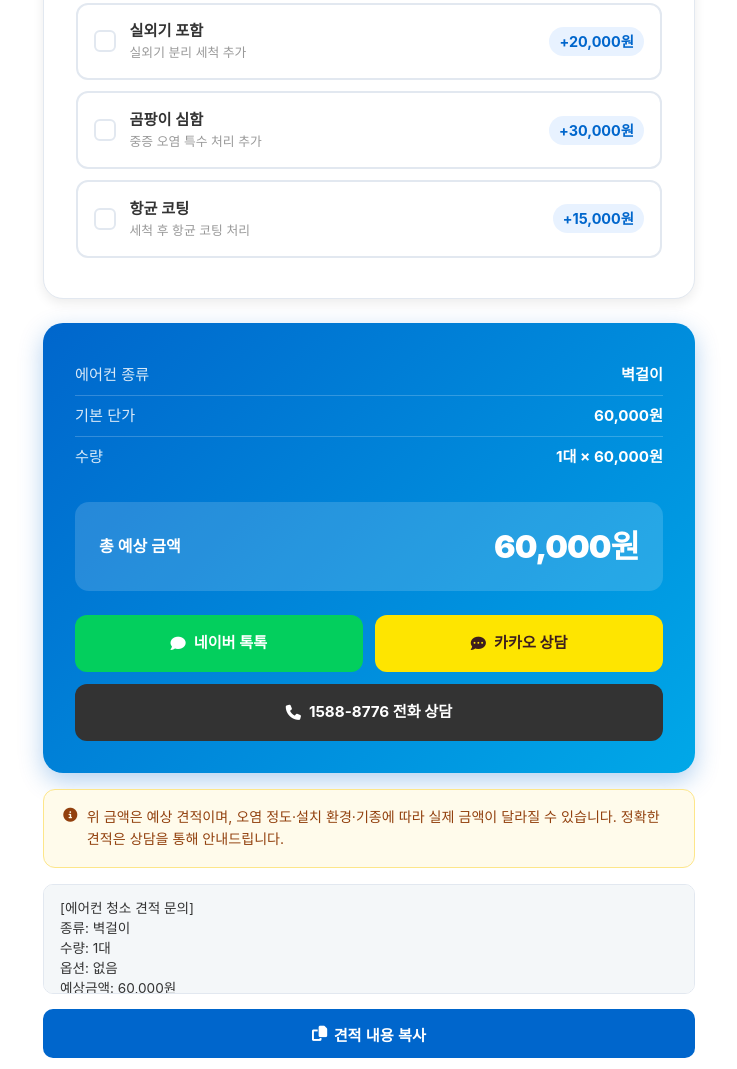
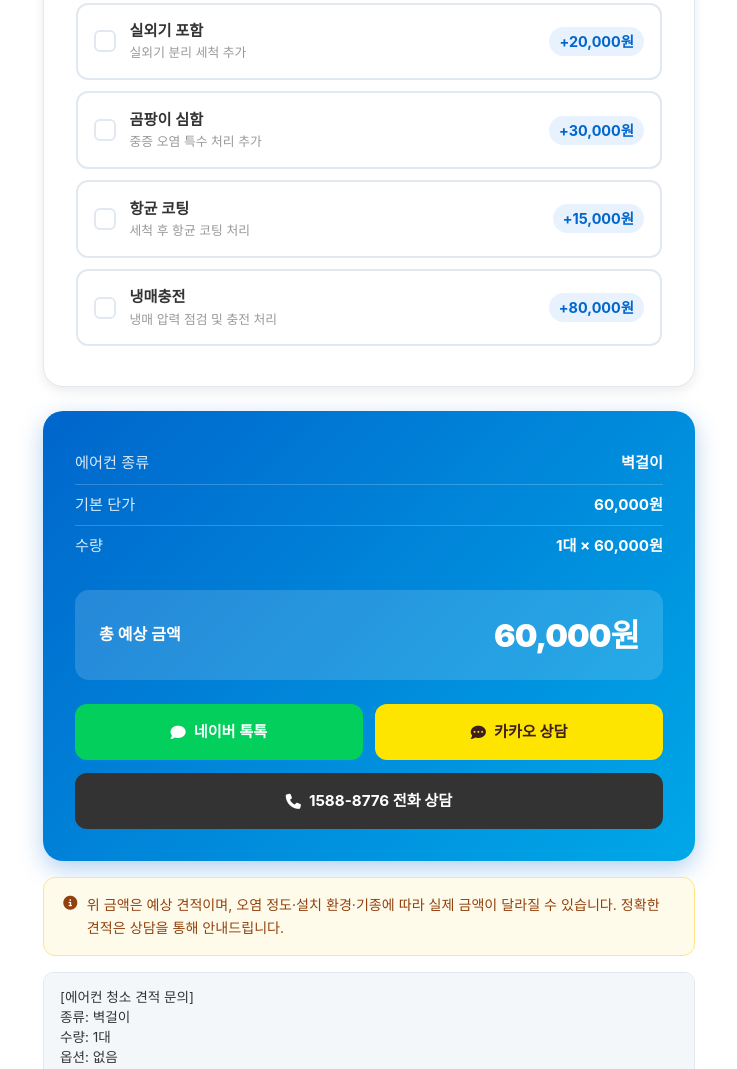
Before and after one commit to wooniroh-source/product-cporkr, a website: page public/estimate.html in a window 1280 px wide. Shown: the part 1185-2254 px from the top of the page, without its empty margins (271-1008 px from the left). Drawn offline with Linux system fonts and the light colour scheme.

Commit message:
Update estimate page: add refrigerant option and text fixes

```diff
--- a/public/estimate.html
+++ b/public/estimate.html
@@ -392,6 +392,15 @@
                         </span>
                         <span class="option-price-tag">+15,000원</span>
                     </label>
+                    <label class="option-item" id="opt-refrigerant">
+                        <input type="checkbox" class="opt-checkbox" data-price="80000">
+                        <span class="option-check-icon"><i class="fas fa-check"></i></span>
+                        <span class="option-text">
+                            냉매충전
+                            <small>냉매 압력 점검 및 충전 처리</small>
+                        </span>
+                        <span class="option-price-tag">+80,000원</span>
+                    </label>
                 </div>
             </div>
 
```
